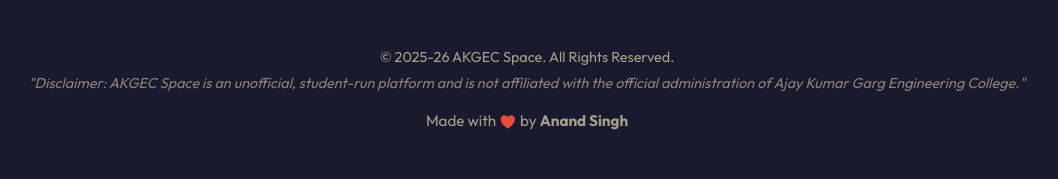
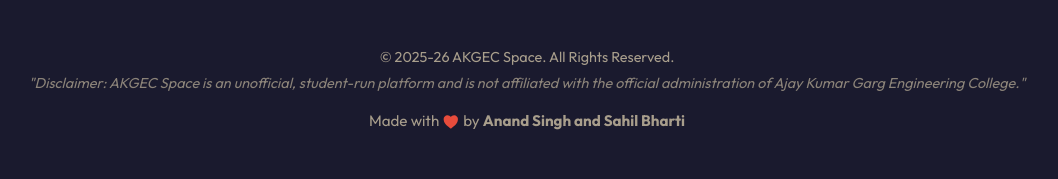
Before and after one commit to Anand-coder-07/AKGEC, a Flask app: page / in a window 1280 px wide. Shown: the part 1066-1245 px from the top of the page, without its empty margins (113-1171 px from the left). Run offline with Flask 3, Linux system fonts and the light colour scheme.

Commit message:
adding teammate name

```diff
--- a/templates/index.html
+++ b/templates/index.html
@@ -105,7 +105,7 @@
             <span class="disclaimer">"Disclaimer: AKGEC Space is an unofficial, student-run platform and is not affiliated with the official administration of Ajay Kumar Garg Engineering College."</span>
         </p>
         <p class="credit">
-            Made with <ion-icon name="heart" class="heart-icon"></ion-icon> by <strong>Anand Singh</strong>
+            Made with <ion-icon name="heart" class="heart-icon"></ion-icon> by <strong>Anand Singh and Sahil Bharti</strong>
         </p>
     </footer>
 </body>
```
